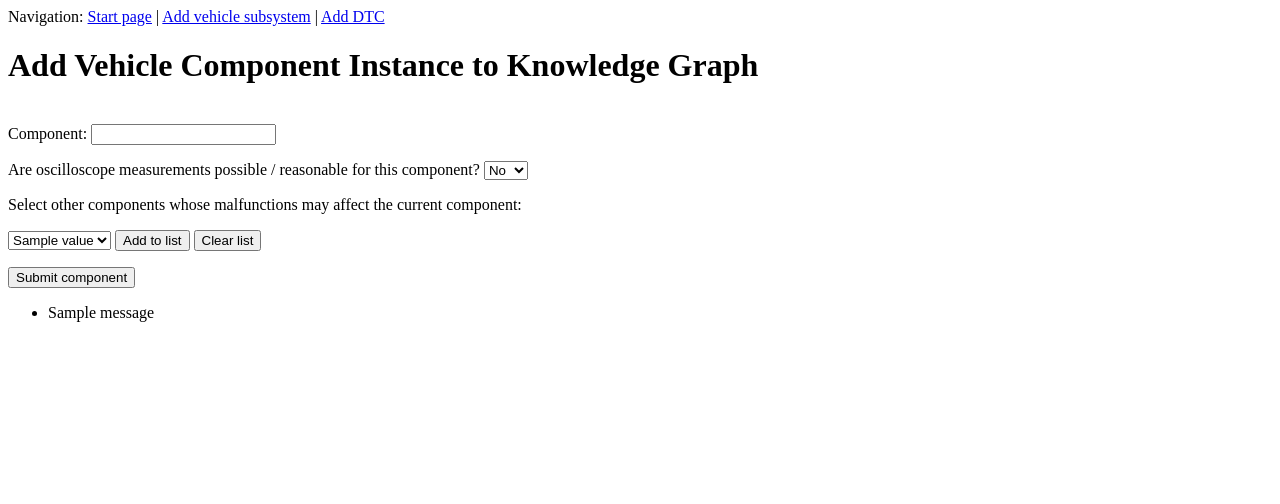
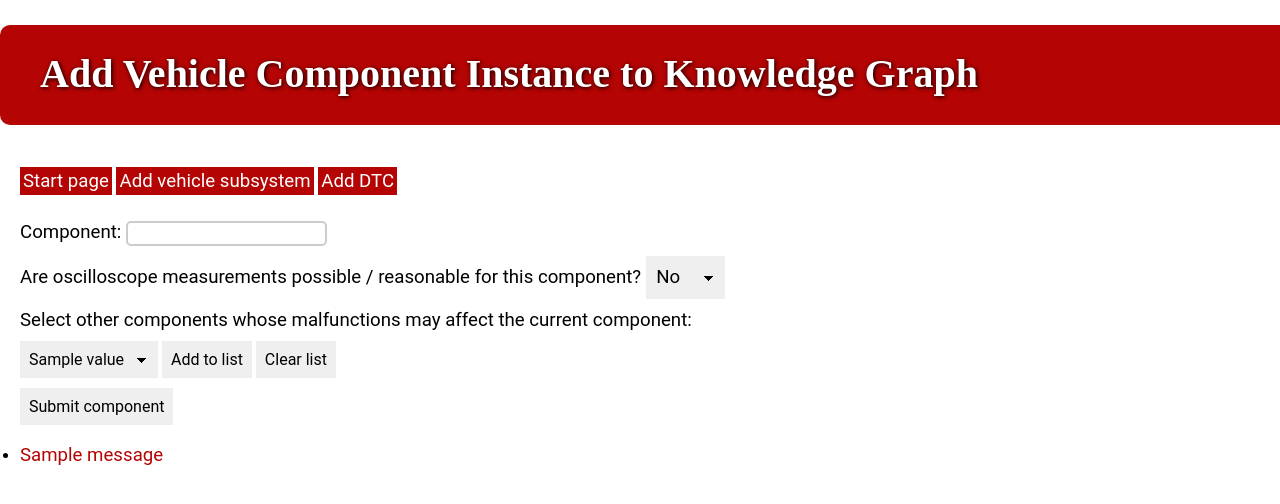
Before and after one commit to tbohne/obd_ontology, a Flask app: page /component_form in a window 1280 px wide; the page is wider, and only the part inside the window is pictured. Shown: the top 504 px of that part. Run offline with Flask 2, Linux system fonts and the light colour scheme; one stand-in notice (Sample message) is shown; a database or web service that is not in the repository returns one stand-in record (values such as "Sample title"); data that the repository does not hold is empty; some libraries are stand-ins or nearby versions.

Commit message:
refine structure of component page

```diff
--- a/templates/component_form.html
+++ b/templates/component_form.html
@@ -3,38 +3,40 @@
 
 <head>
     <meta charset="UTF-8">
+    <link rel="stylesheet" type="text/css" href="{{url_for('static', filename='style.css')}}">
     <title>Vehicle Component</title>
 </head>
 
 <body>
-    <div>Navigation: <a href="/">Start page</a> | <a href="subsystem_form">Add vehicle subsystem</a> | <a href="dtc_form">Add DTC</a></div>
-
+    <header><h1>Add Vehicle Component Instance to Knowledge Graph</h1></header>
+    <section>
+        <article>
+            <p><a href="/">Start page</a> <a href="subsystem_form">Add vehicle subsystem</a> <a href="dtc_form">Add DTC</a></p>
             <form method="POST">
                 {{ form.csrf_token }}
-
-        <h1>Add Vehicle Component Instance to Knowledge Graph</h1>
                 <br>
-        {{ form.component_name.label }} {{ form.component_name(size=20) }}
+                <p>{{ form.component_name.label }} {{ form.component_name(size=20) }}</p>
                 <p>Are oscilloscope measurements possible / reasonable for this component? {{form.measurements_possible}}</p>
                 <p>Select other components whose malfunctions may affect the current component:</p>
                 <div>{{ form.affecting_components}} {{form.affecting_component_submit}} {{form.clear_affecting_components}}</div>
-        <p style="color: blue;">
+                <p style="color: #B40404;">
                 {%for i in affecting_components_variable_list%}
                     {{i}},
                 {%endfor%}</p>
                 {{form.final_submit}}
             </form>
-
+            <br>
             {% with messages = get_flashed_messages() %}
                 {% if messages %}
                     <ul class=flashes>
                         {% for message in messages %}
-                    <li>{{ message }}</li>
+                            <li><p style="color: #B40404;">{{ message }}</p></li>
                         {% endfor %}
                     </ul>
                 {% endif %}
             {% endwith %}
-
+        </article>
+    </section>
 </body>
 
 </html>
```
Lines whose indentation alone changed are shown as unchanged.
